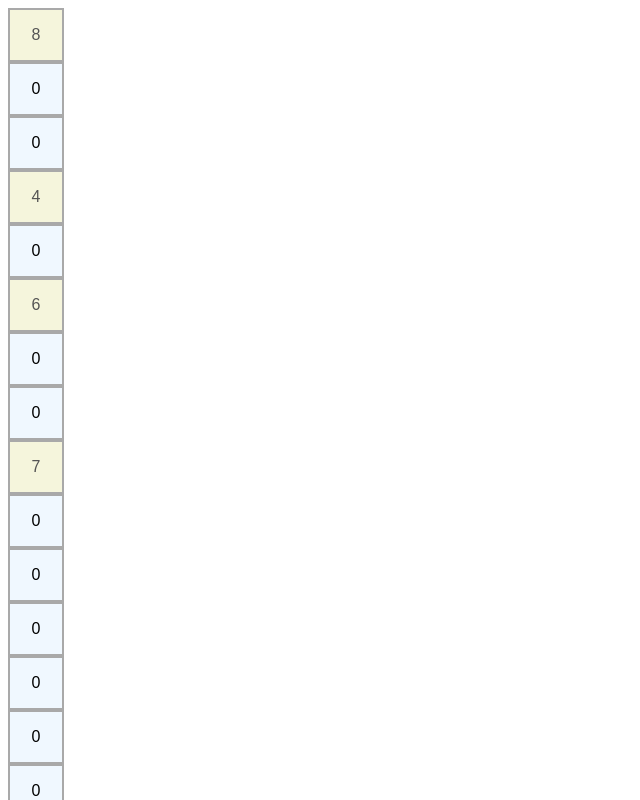
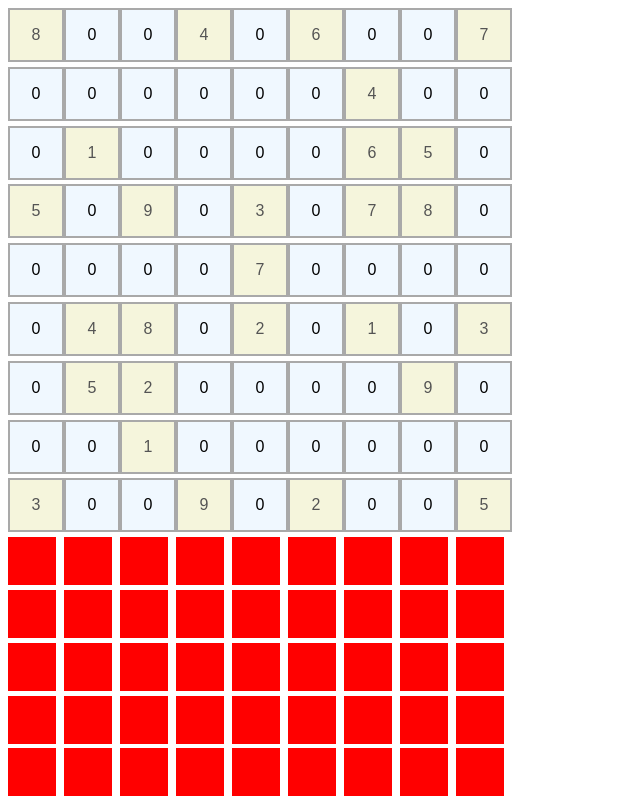
Before and after one commit to anpe9592/Sudoku-vue, a Vue app: page / in a window 1280 px wide. Shown: the top 800 px of the page, without its empty margins (0-640 px from the left). Built offline with nearby package versions, Linux system fonts and the light colour scheme.

Commit message:
Revert "trying to put sudoku in a container"
This reverts commit c06b1a245cf31325f26babc0de9694403e06f8b7.

```diff
--- a/src/components/Sudoku.vue
+++ b/src/components/Sudoku.vue
@@ -1,11 +1,9 @@
 <template>
   <div class="Sudoku">
-    <div class="sudoku-container">
-      <div v-for="(item, index) in items" v-bind:key="item.id">
-        <input type="text" v-model="items[index]" :disabled="isdisabled(index)" />
-      </div>
-      <div v-for="item in items" v-bind:key="item.id" class="shadowBox"></div>
-      </div>
+    <div v-for="(item, index) in items" v-bind:key="item.id">
+      <input type="text" v-model="items[index]" :disabled="isdisabled(index)" />
+    </div>
+    <div v-for="item in items" v-bind:key="item.id" class="shadowBox"></div>
   </div>
 </template>
 
```
